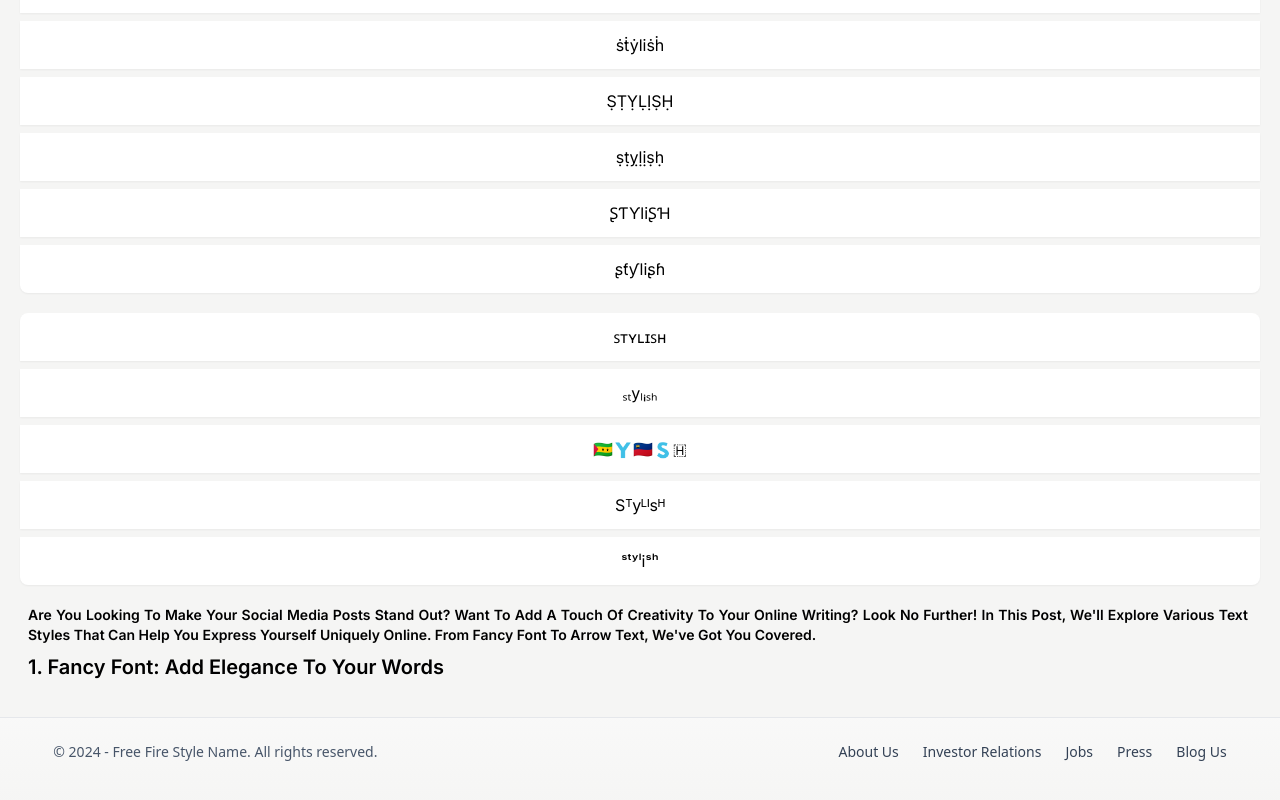
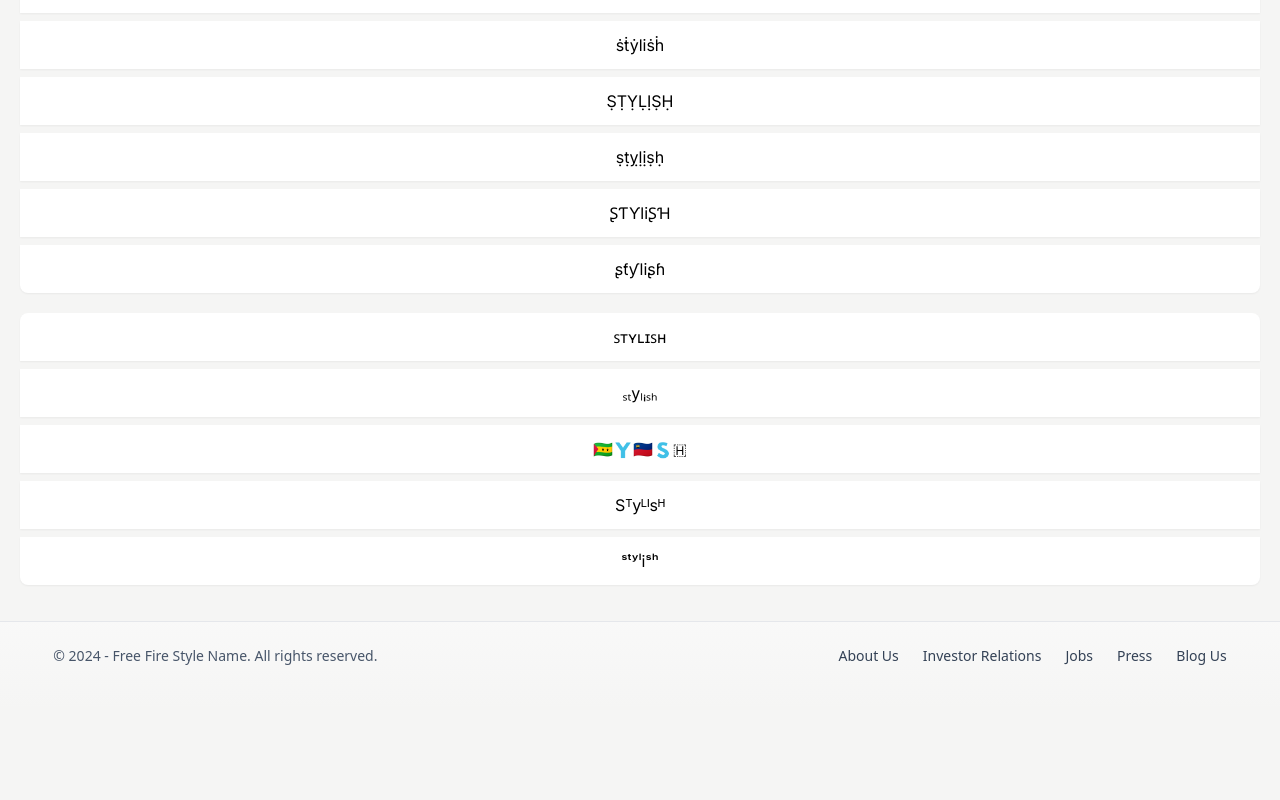
Before and after one commit to AnkushChharri/cfnjst, a Next.js app: page / in a window 1280 px wide. Shown: the part 2781-3581 px from the top of the page. After the commit the page ends 3493 px from the top, so only its background shows below. Built offline with nearby package versions, Linux system fonts and the light colour scheme.

Commit message:
First Initial commit

```diff
--- a/src/app/components/SearchComponent.js
+++ b/src/app/components/SearchComponent.js
@@ -395,17 +395,6 @@ const SearchComponent = () => {
 
                     ))}
 
-                    <div className=" max-h-fit max-w-7xl mx-auto my-auto mt-2 h-auto  ">
-                        <div className="text-justify  capitalize font-semibold subpixel-antialiased  text-sm ml-2 mr-3">
-
-                            <p >Are you looking to make your social media posts stand out? Want to add a touch of creativity to your online writing? Look no further! In this post, we'll explore various text styles that can help you express yourself uniquely online. From Fancy Font to Arrow Text, we've got you covered.
-                            </p>
-                            <h1 className="pt-2 text-xl ">1. Fancy Font: Add Elegance to Your Words</h1>
-
-
-
-                        </div>
-                    </div>
 
 
 
```
